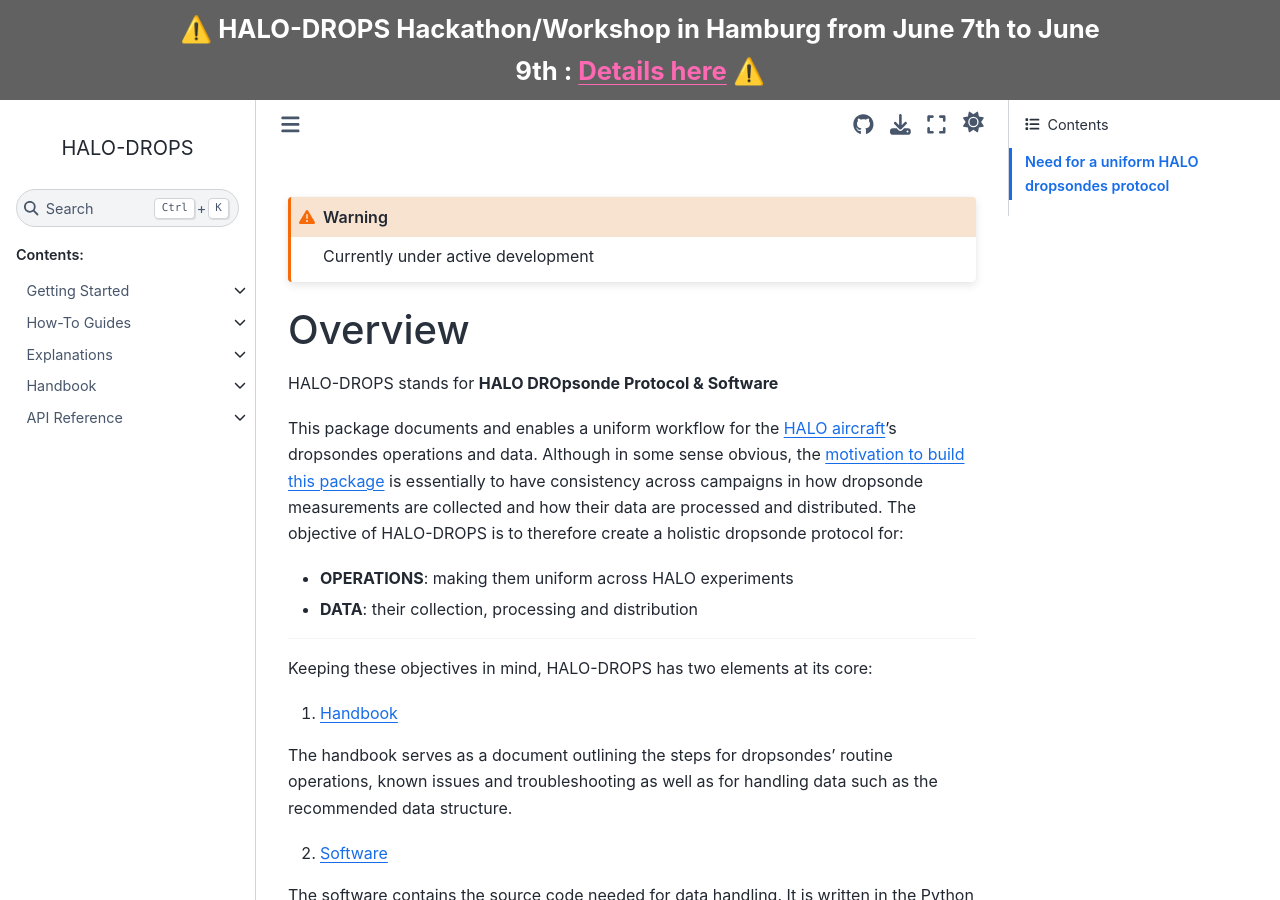
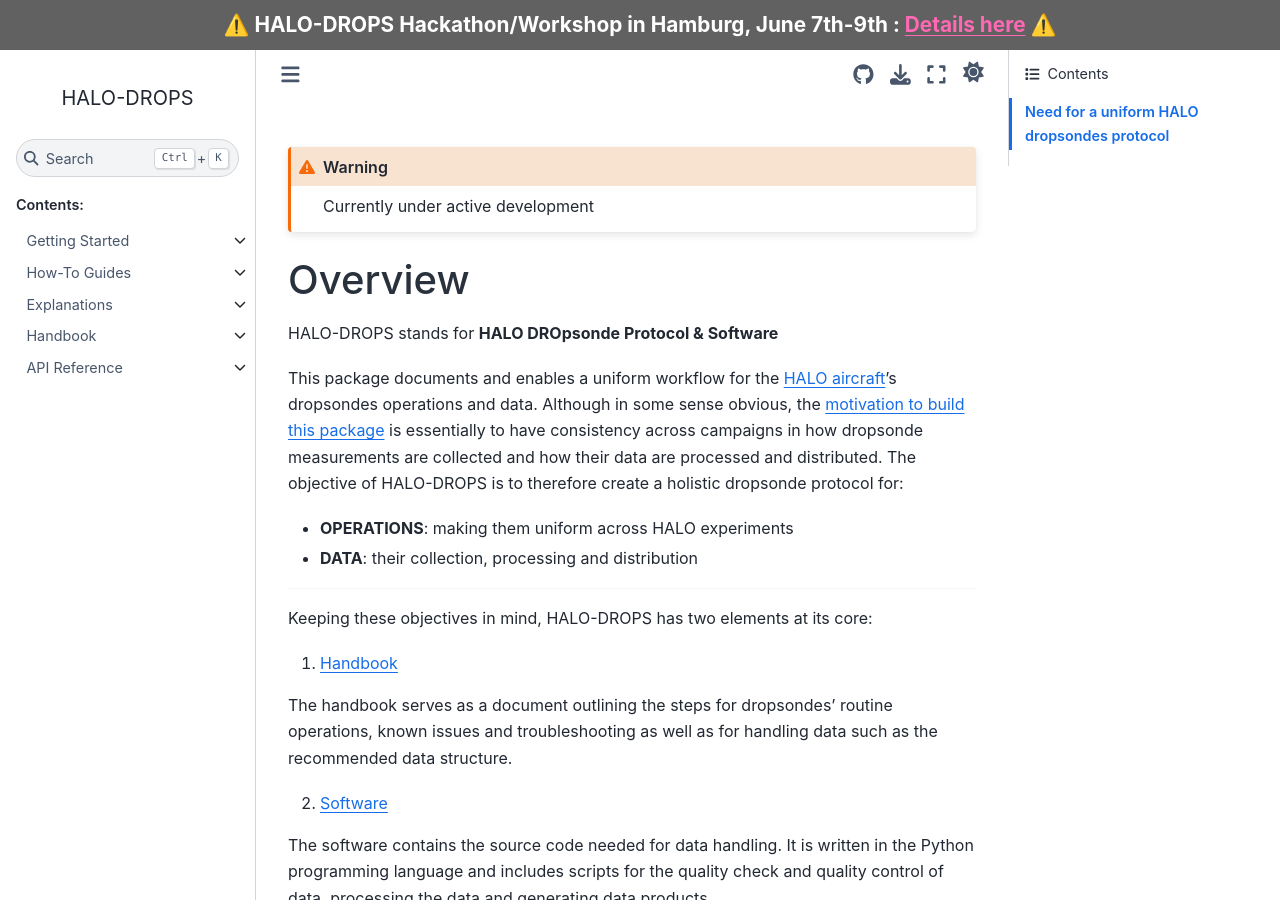
Before and after one commit to tmieslinger/pydropsonde, a Sphinx documentation site: the page built from docs/source/index.md, in a window 1280 px wide and 900 px high. Built offline with Sphinx 7.4.7 and the Sphinx Book theme 1.1.4, drawn with Linux system fonts in a browser that asks for light colours.

Commit message:
format and reword announcement

```diff
--- a/docs/source/conf.py
+++ b/docs/source/conf.py
@@ -59,7 +59,7 @@
     "use_repository_button": True,
     "use_edit_page_button": True,
     "use_issues_button": True,
-    "announcement": "<p style='font-size:160%;color:white'> &#9888;&#65039; HALO-DROPS Hackathon/Workshop in Hamburg from June 7th to June 9th : <a style='color:hotpink;' href='https://halo-research.de/events/' target='_blank'>Details here</a> &#9888;&#65039;</p>",
+    "announcement": "<p style='font-size:130%;color:white'> &#9888;&#65039; HALO-DROPS Hackathon/Workshop in Hamburg, June 7th-9th : <a style='color:hotpink;' href='https://halo-research.de/events/' target='_blank'>Details here</a> &#9888;&#65039;</p>",
 }
 # Set link name generated in the top bar.
 html_title = 'HALO-DROPS'
```
